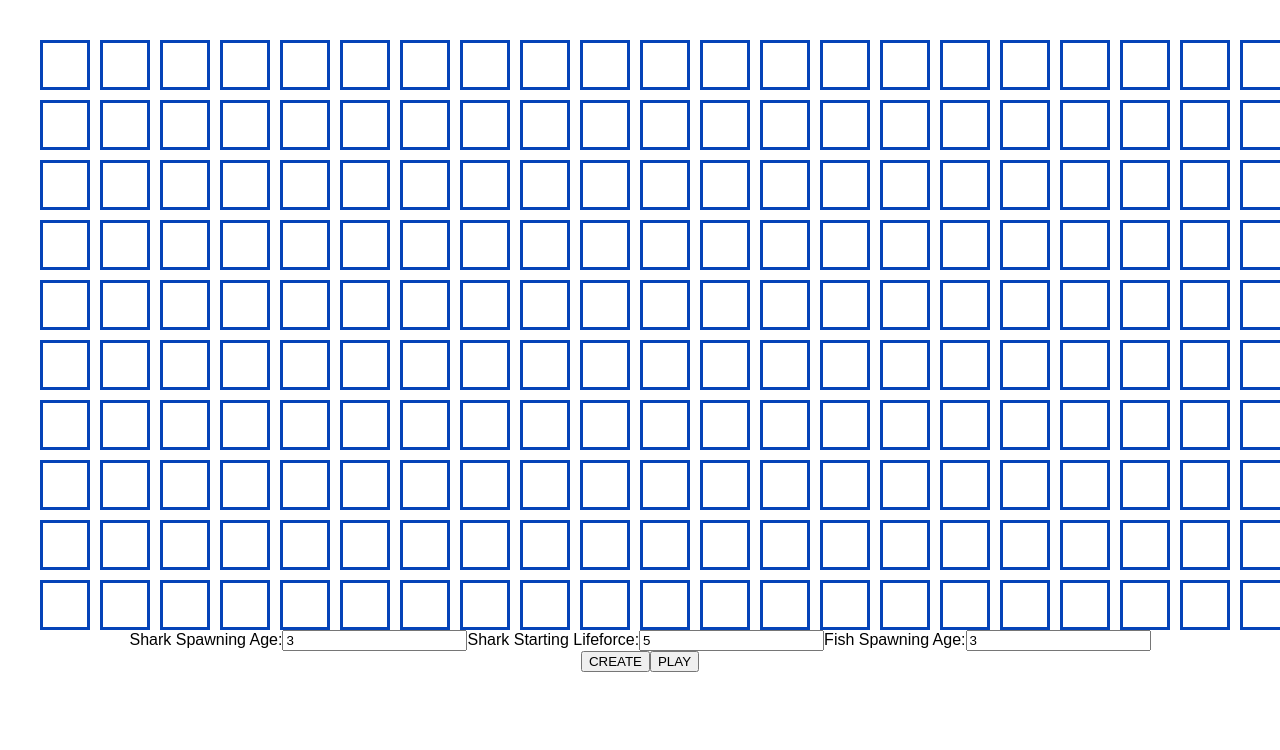
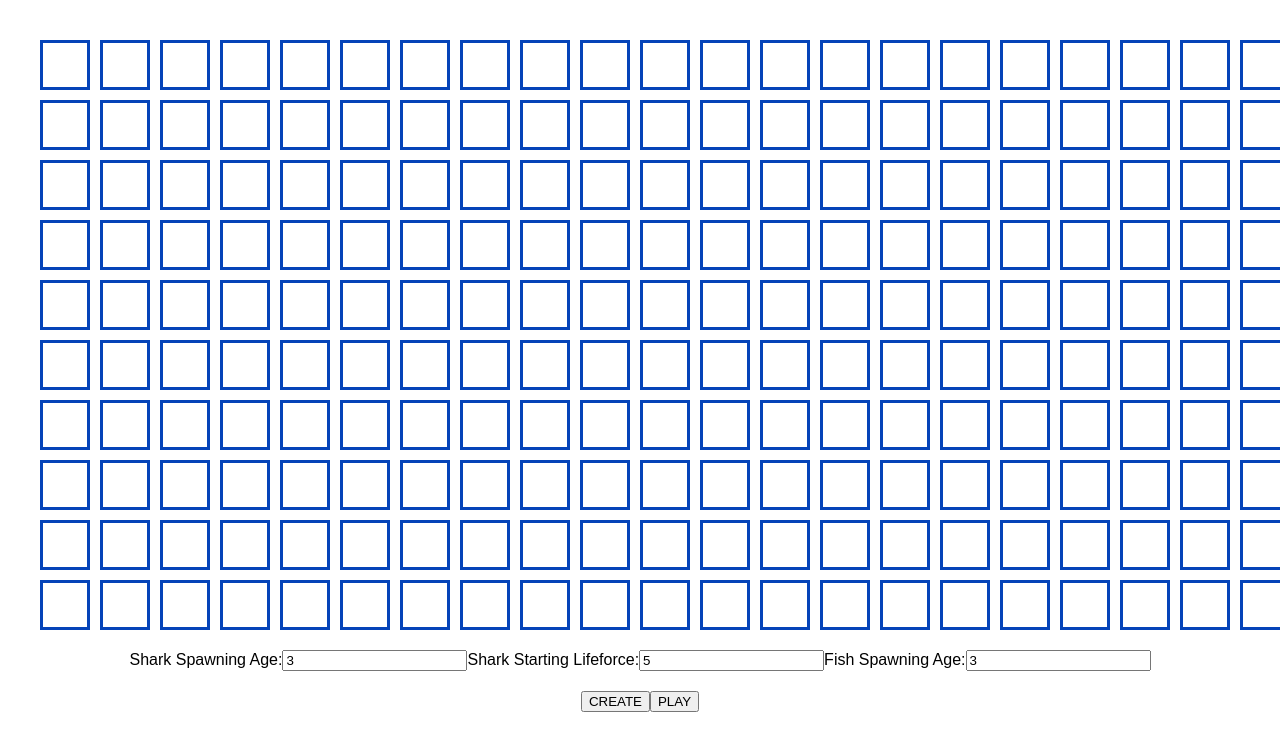
Before and after one commit to denialanderror/wa-tor-react, a React (Create React App) app: page / in a window 1280 px wide. Shown: the top 750 px of the page. Built offline with nearby package versions, Linux system fonts and the light colour scheme.

Commit message:
Updated UI. Started work on form controls.

```diff
--- a/src/components/TorusDisplay.css
+++ b/src/components/TorusDisplay.css
@@ -4,7 +4,12 @@
   grid-template-rows: repeat(10, 50px);
   grid-gap: 10px;
 }
+
 .item {
   border-color: rgb(5, 67, 184);
   border-style: solid;
 }
+
+.form {
+  padding: 20px;
+}
--- a/src/components/TorusDisplay.js
+++ b/src/components/TorusDisplay.js
@@ -50,6 +50,12 @@ class TorusDisplay extends Component {
     })
   }
 
+  handleIncrementDecrement = target => value => {
+    this.setState({
+      [target]: value
+    })
+  }
+
   render() {
     const { array } = this.state.torus
     return (
@@ -62,7 +68,7 @@ class TorusDisplay extends Component {
           ))}
         </div>
 
-        <form>
+        <form className="form">
           <label>
             Shark Spawning Age:
             <input
--- a/src/logic/turn.js
+++ b/src/logic/turn.js
@@ -31,8 +31,9 @@ const makeMove = ({ array }, current, next) => {
       array[next.location] = player
       return array
     case SHARK:
-      const energy = next.occupant && next.occupant.type === FISH.type ? 1 : -1
+      const energy = next.occupant && next.occupant.type === FISH ? 1 : -1
       player.lifeforce = player.lifeforce + energy
+
       array[current.location] =
         current.location !== next.location && player.age % player.spawningAge === 0 ? player.spawn(player) : undefined
       array[next.location] = player.lifeforce > 0 ? player : undefined
```
Also changed, not shown: 1 other file (tests, documents, lock files or other folders).
